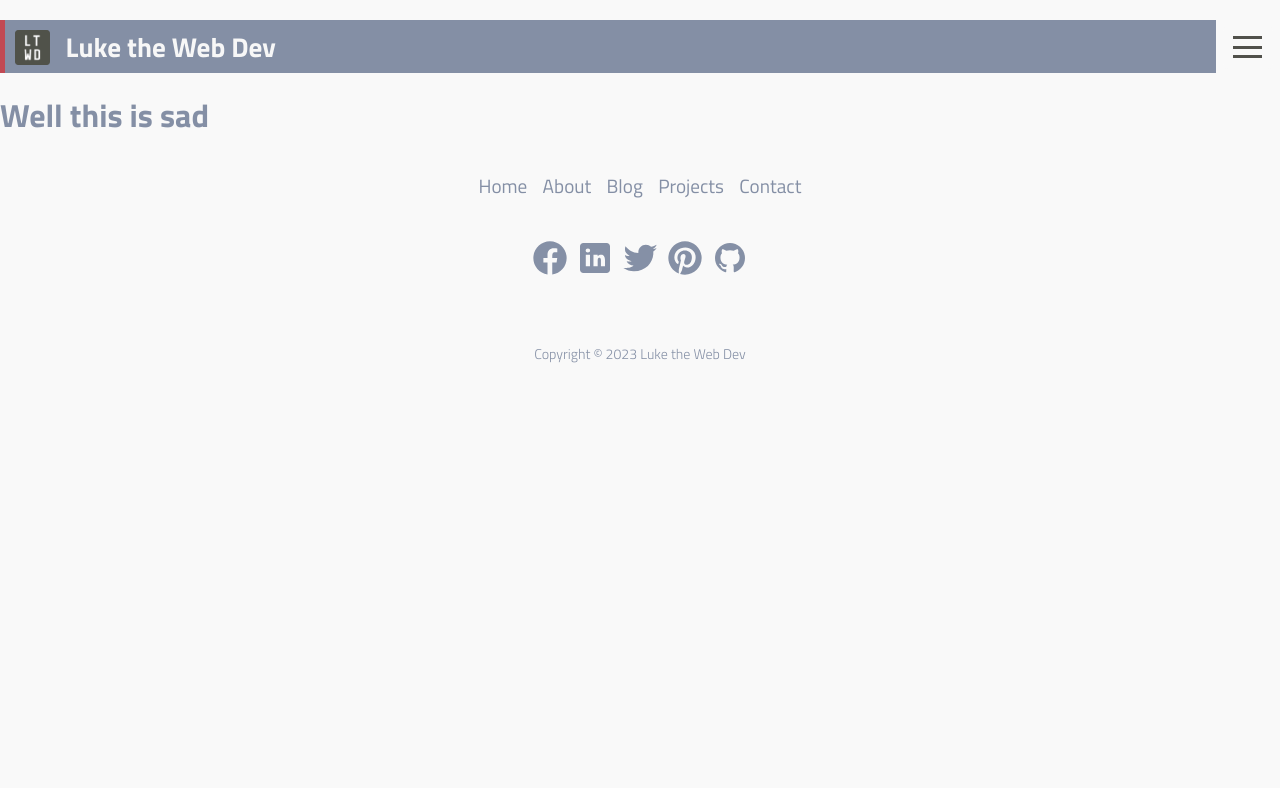
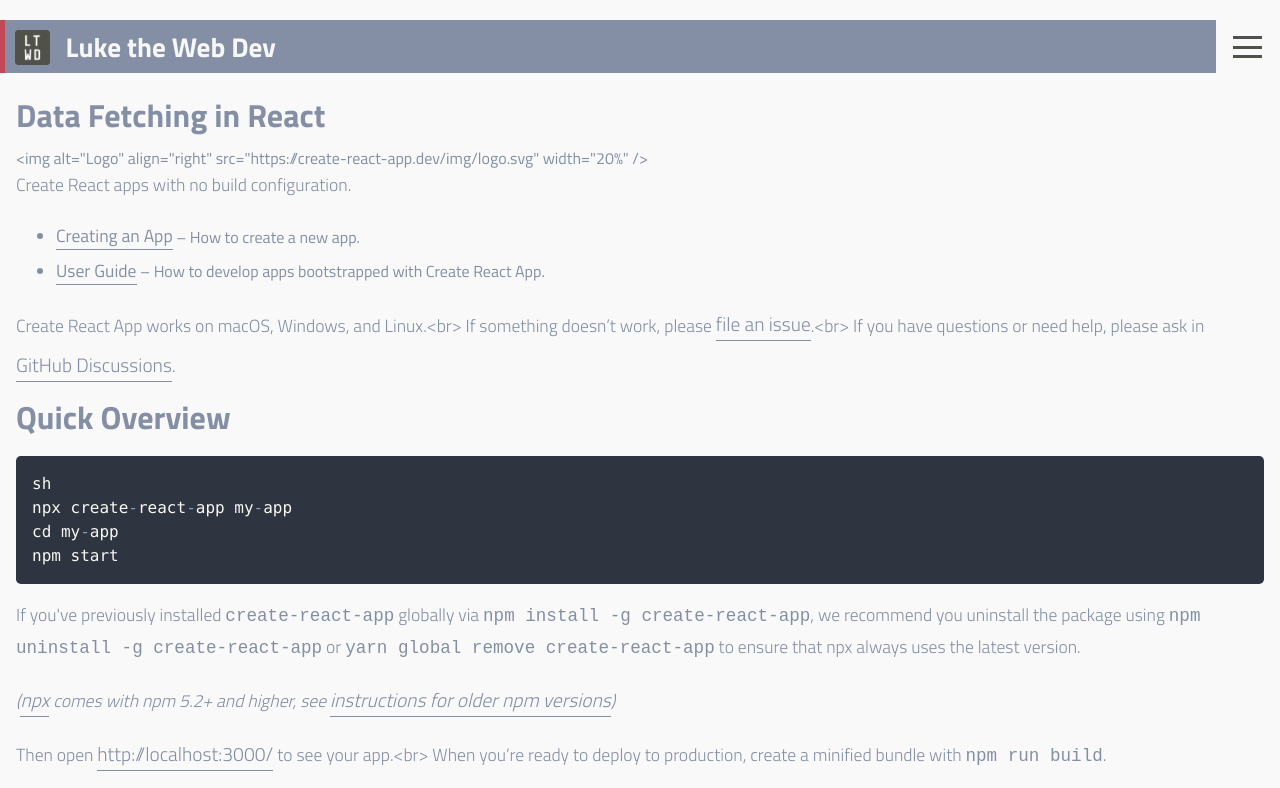
Before and after one commit to LukeTwomey/LukeTheWebDev, a Next.js app: page /blog/data-fetching-in-react in a window 1280 px wide. Shown: the top 788 px of the page. Built offline with nearby package versions, Linux system fonts and the light colour scheme.

Commit message:
Add just the post content back in

```diff
--- a/pages/blog/[id].js
+++ b/pages/blog/[id].js
@@ -20,7 +20,40 @@ const Post = ({ frontmatter, content, otherPosts }) => {
         <title>{frontmatter.title}</title>
         <meta name="description" content="Here's my great about page!"></meta>
       </Head>
-      <h1>Well this is sad</h1>
+      <main className="blogPost">
+        <ReactMarkdown
+          remarkPlugins={[remarkGfm]}
+          linkTarget="_blank"
+          components={{
+            code({ node, inline, className, children, ...props }) {
+              return !inline ? (
+                <SyntaxHighlighter
+                  style={nord}
+                  language="javascript"
+                  PreTag="div"
+                  {...props}
+                >
+                  {String(children).replace(/\n$/, "")}
+                </SyntaxHighlighter>
+              ) : (
+                <code className="md-post-code" {...props}>
+                  {children}
+                </code>
+              );
+            },
+            h6({ node, inline, className, children, ...props }) {
+              return (
+                <Signup
+                  message="If you're enjoying the read, please consider signing up to my newsletter to receive notifications when new posts are added!"
+                  location="middleOfPost"
+                />
+              );
+            },
+          }}
+        >
+          {content}
+        </ReactMarkdown>
+      </main>
     </div>
   );
 };
```
